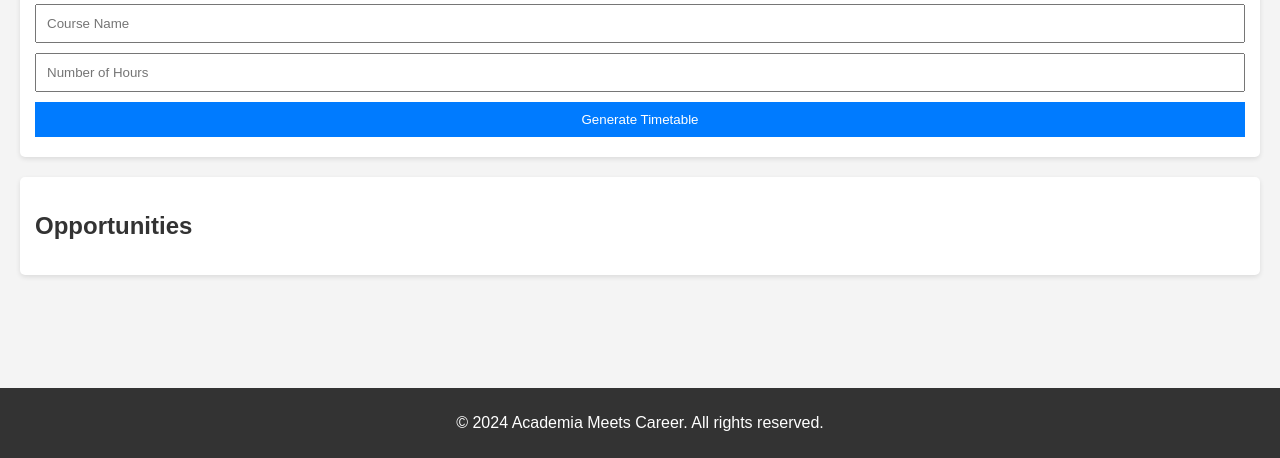
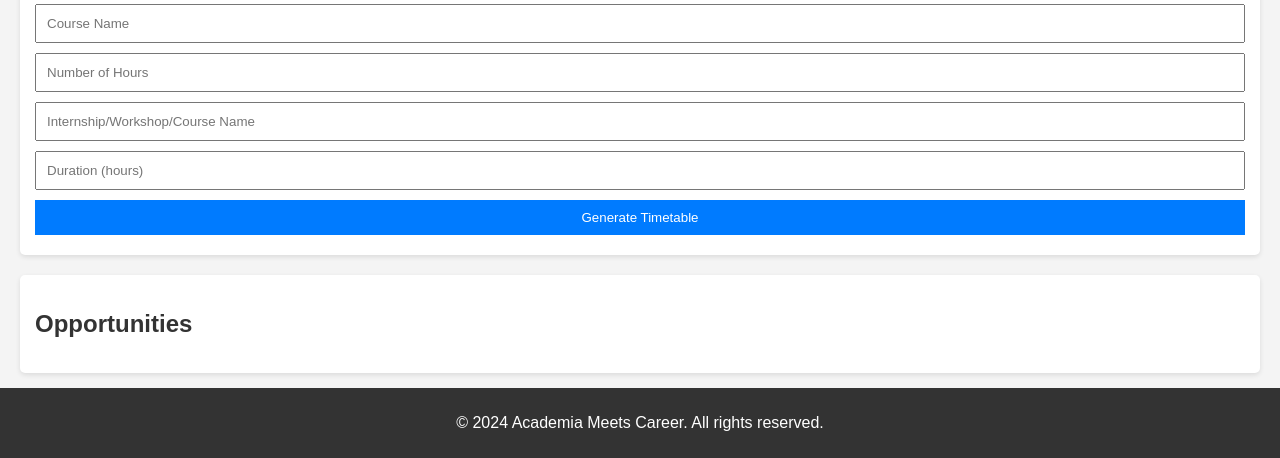
Before and after one commit to aa1923/Academia-Meets-Career, a plain HTML site: page timetable.html in a window 1280 px wide. Shown: the part 342-800 px from the top of the page. Drawn offline with Linux system fonts and the light colour scheme.

Commit message:
Update timetable.html

```diff
--- a/timetable.html
+++ b/timetable.html
@@ -27,6 +27,8 @@
             <form id="timetable-form">
                 <input type="text" placeholder="Course Name" required>
                 <input type="number" placeholder="Number of Hours" required>
+                <input type="text" placeholder="Internship/Workshop/Course Name" required>
+                <input type="number" placeholder="Duration (hours)" required>
                 <button type="submit">Generate Timetable</button>
             </form>
         </section>
```
